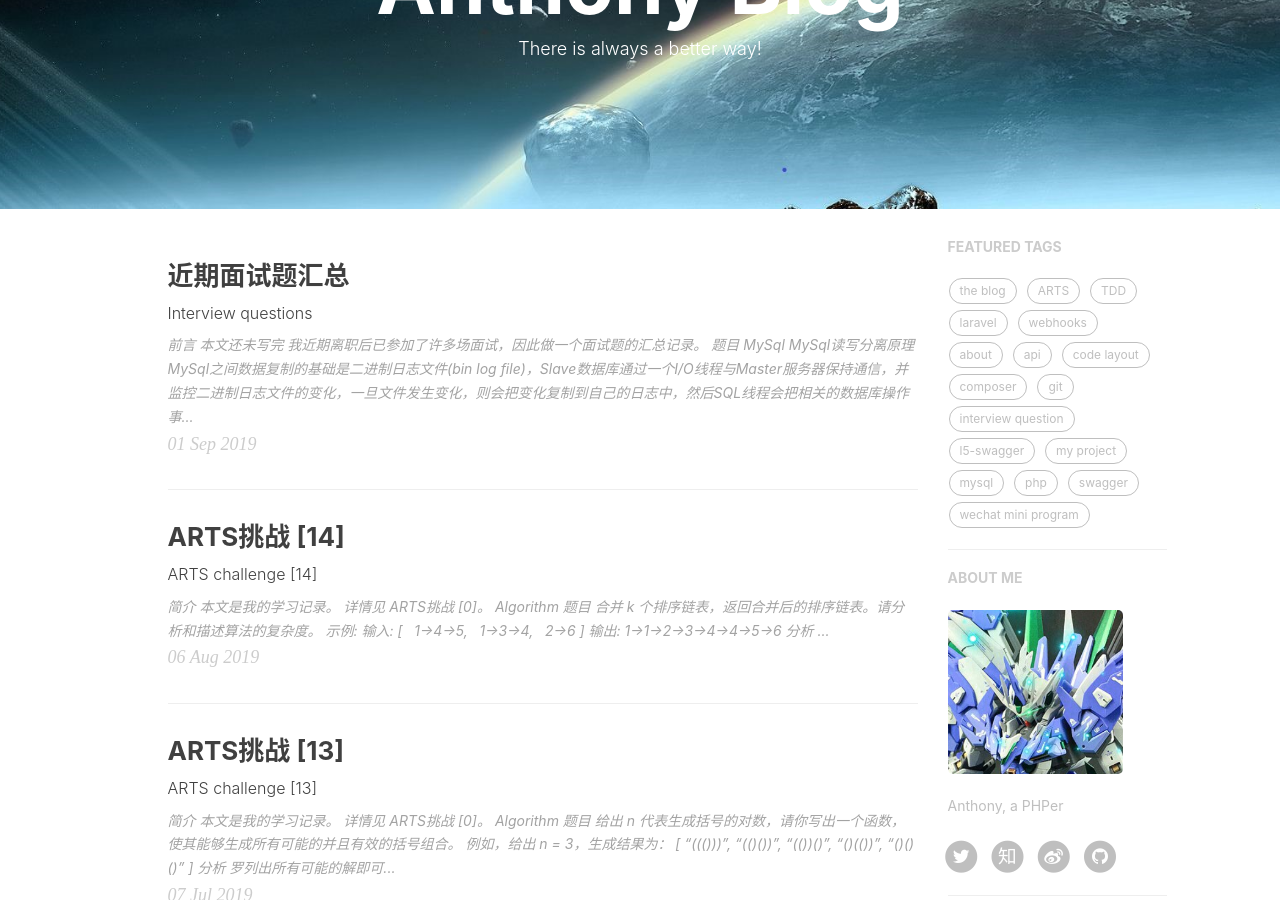
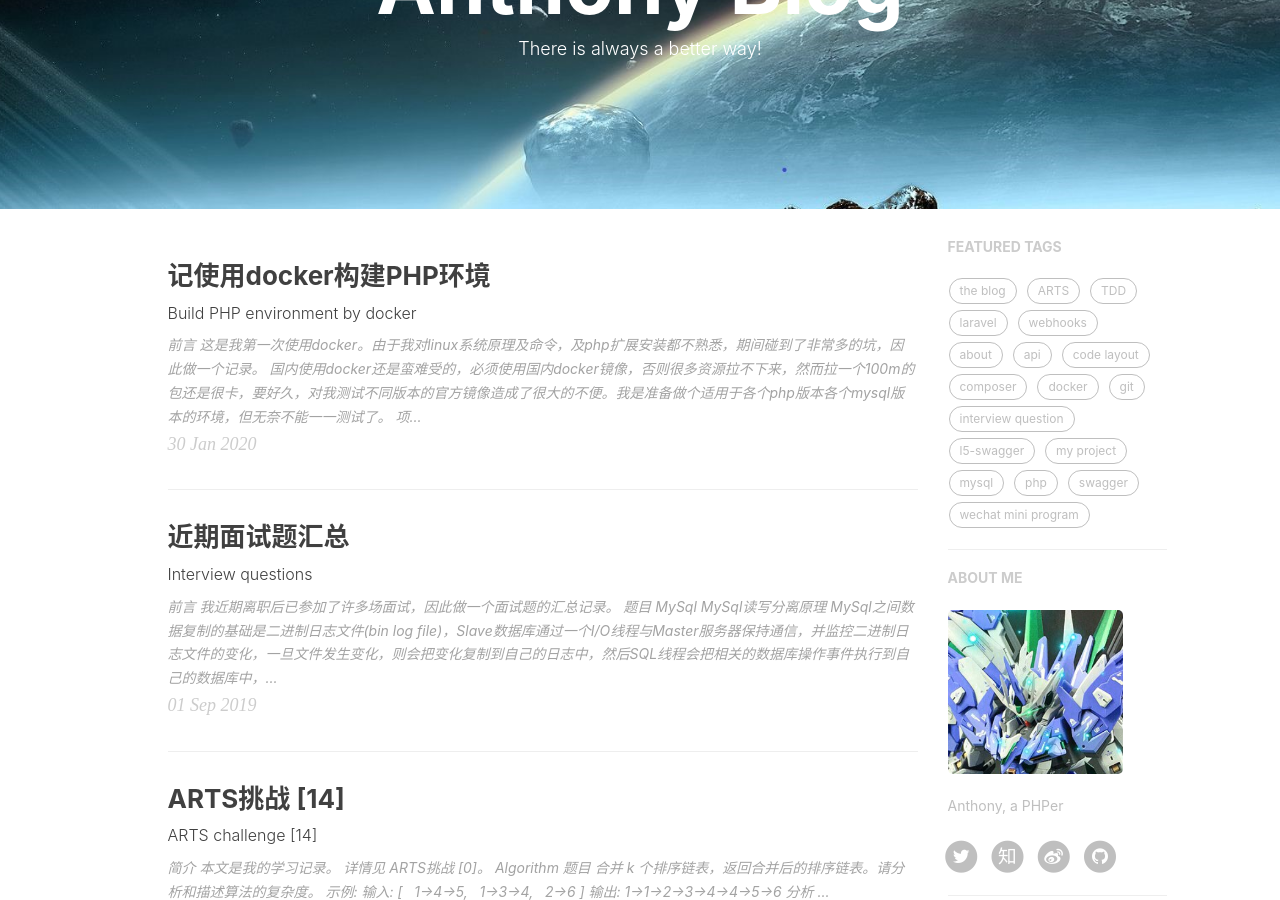
Before and after one commit to AnthonySAD/AnthonySAD.github.io, a Jekyll site: the page built from index.html, in a window 1280 px wide and 900 px high, scrolled down 209 px. Built offline with Jekyll 4.4.1, drawn with Linux system fonts in a browser that asks for light colours; nearby versions of some CDN libraries; the list of posts is cut into pages by our own code; comment, search, counter and statistics services are not loaded; some of the changed text lies outside the part shown.

Commit message:
add post docker php

```diff
--- a/_posts/2019-9-1-interview-questions.md
+++ b/_posts/2019-9-1-interview-questions.md
@@ -9,8 +9,6 @@ tags:
 ---
 
 ## 前言
-
->本文还未写完
 
 我近期离职后已参加了许多场面试，因此做一个面试题的汇总记录。
 
--- /dev/null
+++ b/_posts/2020-1-30-docker-php.md
@@ -0,0 +1,98 @@
+---
+layout:     post
+title:      记使用docker构建PHP环境
+subtitle:   Build PHP environment by docker
+header-style:   text
+catalog: true
+tags:
+    - docker
+---
+
+## 前言
+
+这是我第一次使用docker。由于我对linux系统原理及命令，及php扩展安装都不熟悉，期间碰到了非常多的坑，因此做一个记录。
+国内使用docker还是蛮难受的，必须使用国内docker镜像，否则很多资源拉不下来，然而拉一个100m的包还是很卡，要好久，对我测试不同版本的官方镜像造成了很大的不便。我是准备做个适用于各个php版本各个mysql版本的环境，但无奈不能一一测试了。
+
+## 项目
+
+[Docker_PHP](https://github.com/AnthonySAD/Docker_PHP)，该项目可以很方便的构建PHP环境，项目的具体使用方法写在了readme中，欢迎大家使用该项目。
+
+## windows下使用docker
+
+我一开始使用的是windows家庭版，只能按照docker toolbox，但这实在太坑了，各种问题，网上的教程也很少，千万别尝试。务必升级成windows专业版，然后安装docker windows版。
+
+## 个人认为docker的最大优势
+
+1. 发布开源项目时，以前还需要教大家如何安装运行环境。使用docker就不需要了，只要附上docker-compose文件即可。
+
+2. 生产与开发环境肯定不是完全一致的，因此会引发各种bug。使用docker就可以完全统一生产与开发环境，且可以很方便的升级生产环境。
+
+## 常用命令
+
+- 查看docker容器进程
+
+docker ps (-a)
+
+- 删除容器
+
+docker rm
+
+docker rm -f `docker ps -aq`
+
+- 进入容器内部
+
+> windows下需要使用winpty
+(winpty) docker exec -it 容器名 bash
+
+- 退出容器
+
+exit
+
+- 删除镜像
+
+docker rmi
+
+docker rmi $(docker images -q)
+
+- 生成本地镜像
+
+docker commit 容器id 镜像名:标签名
+
+- 推送到远程仓库
+
+> 推送前必须登录
+docker push 镜像名
+
+- 查看所有网桥
+
+docker network ls
+
+## 关于docker-compose文件
+
+- 我参考了[laradock](http://laradock.io/)的docker-compose文件的写法与风格。
+
+- 常用的标签可以参考[Docker-Compose 配置详解](https://www.cnblogs.com/wantfly/p/9290505.html)
+
+- php.ini等文件复制于laradock项目
+
+- 各个容器的配置文件既可以用volume映射的方法配置，也可以在创建容器时写入。
+
+- 日志，需要持久化的数据，本地代码等可以用volume挂载的方式，映射到docker容器中。
+
+## 一些报错的解决方法
+
+- error pulling image configuration: unexpected EOF
+
+这是网络问题，修改镜像地址就好。
+
+- Pulling from XXXX 一直不动
+
+这是下载速度卡，耐心等待就好。如果线路不通，会报错，并结束运行的。
+
+- 重新安装mysql或者redis镜像失败
+
+这可能是因为，没有把本地映射的数据库文件清除。（版本不一致）
+
+- 有时运行命令docker-compose up -d --build，容器内文件会未成功映射到本地
+
+需要先删除所有容器，再重新up。
```
Also changed, not shown: _posts/2018-12-31-about-blog.md (+4 -0 lines), README.md.
